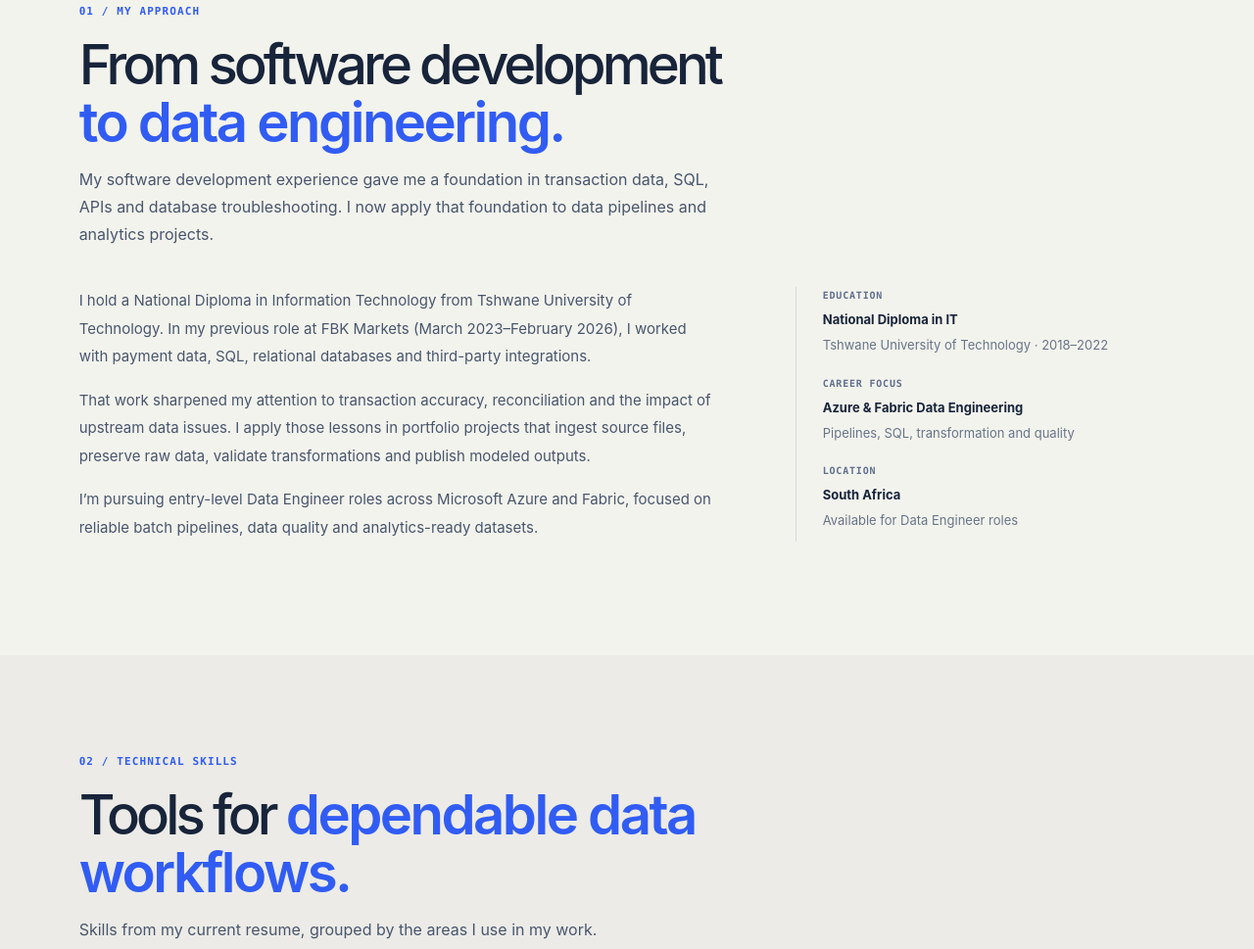
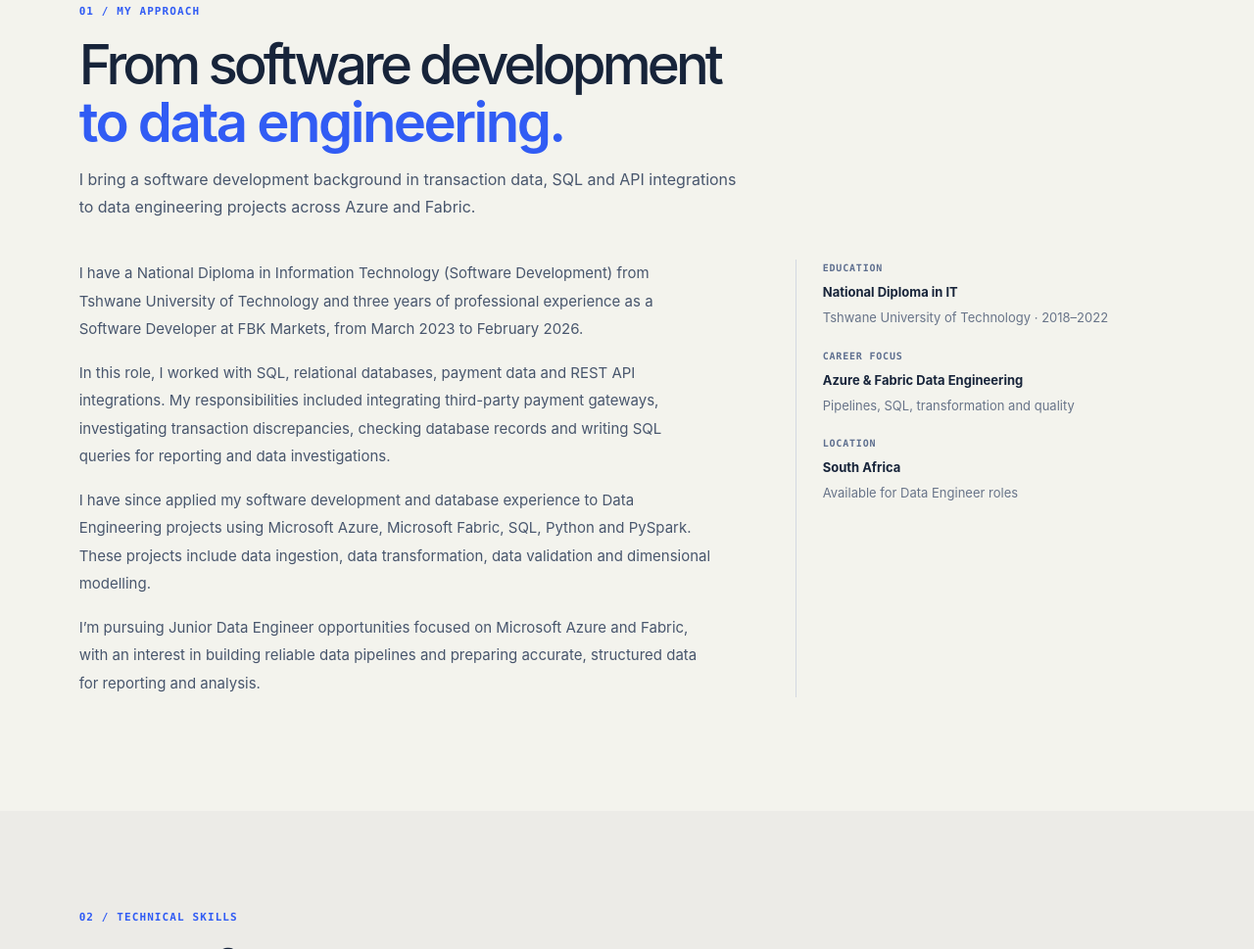
Before and after one commit to Lehlogonoloramphisa/portfolio, a plain HTML site: page index.html in a window 1280 px wide. Shown: the part 1015-1984 px from the top of the page at 98% size. Drawn offline with Linux system fonts and the light colour scheme.

Commit message:
Update portfolio About section

```diff
--- a/index.html
+++ b/index.html
@@ -132,13 +132,14 @@
           <div class="section-heading">
             <p class="eyebrow">01 / MY APPROACH</p>
             <h2 id="about-title">From software development <em>to data engineering.</em></h2>
-            <p class="section-intro">My software development experience gave me a foundation in transaction data, SQL, APIs and database troubleshooting. I now apply that foundation to data pipelines and analytics projects.</p>
+            <p class="section-intro">I bring a software development background in transaction data, SQL and API integrations to data engineering projects across Azure and Fabric.</p>
           </div>
           <div class="about-grid">
             <div class="about-copy">
-              <p>I hold a National Diploma in Information Technology from Tshwane University of Technology. In my previous role at FBK Markets (March 2023–February 2026), I worked with payment data, SQL, relational databases and third-party integrations.</p>
-              <p>That work sharpened my attention to transaction accuracy, reconciliation and the impact of upstream data issues. I apply those lessons in portfolio projects that ingest source files, preserve raw data, validate transformations and publish modeled outputs.</p>
-              <p>I’m pursuing entry-level Data Engineer roles across Microsoft Azure and Fabric, focused on reliable batch pipelines, data quality and analytics-ready datasets.</p>
+              <p>I have a National Diploma in Information Technology (Software Development) from Tshwane University of Technology and three years of professional experience as a Software Developer at FBK Markets, from March 2023 to February 2026.</p>
+              <p>In this role, I worked with SQL, relational databases, payment data and REST API integrations. My responsibilities included integrating third-party payment gateways, investigating transaction discrepancies, checking database records and writing SQL queries for reporting and data investigations.</p>
+              <p>I have since applied my software development and database experience to Data Engineering projects using Microsoft Azure, Microsoft Fabric, SQL, Python and PySpark. These projects include data ingestion, data transformation, data validation and dimensional modelling.</p>
+              <p>I’m pursuing Junior Data Engineer opportunities focused on Microsoft Azure and Fabric, with an interest in building reliable data pipelines and preparing accurate, structured data for reporting and analysis.</p>
             </div>
             <aside class="about-aside" aria-label="Profile summary">
               <div class="aside-item"><span>EDUCATION</span><strong>National Diploma in IT</strong><small>Tshwane University of Technology · 2018–2022</small></div>
```
